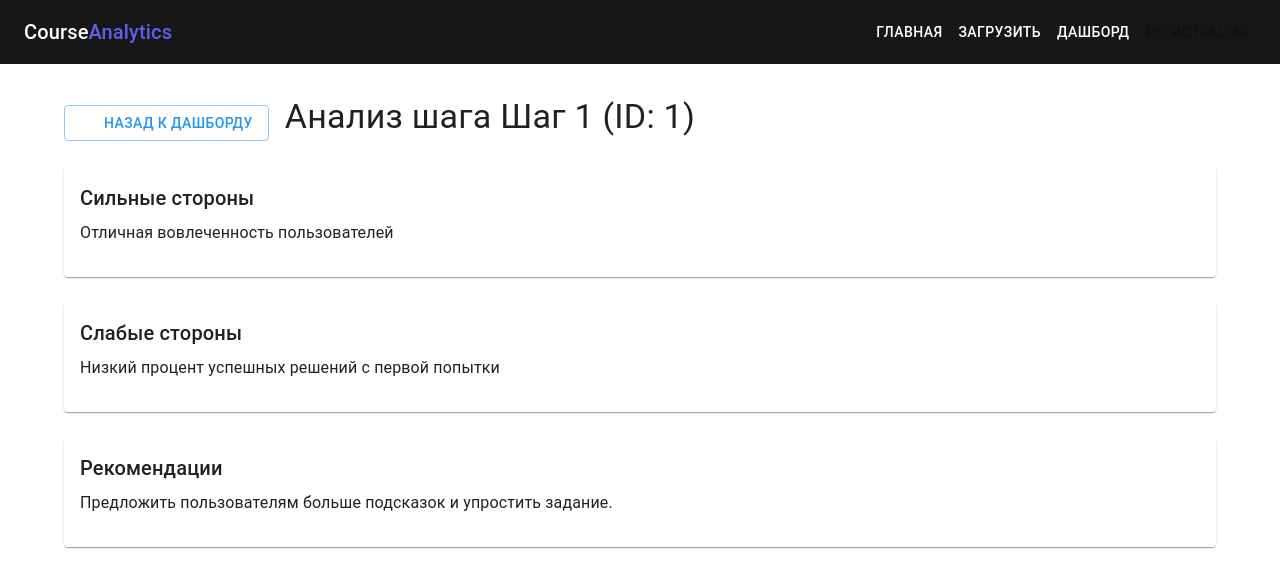
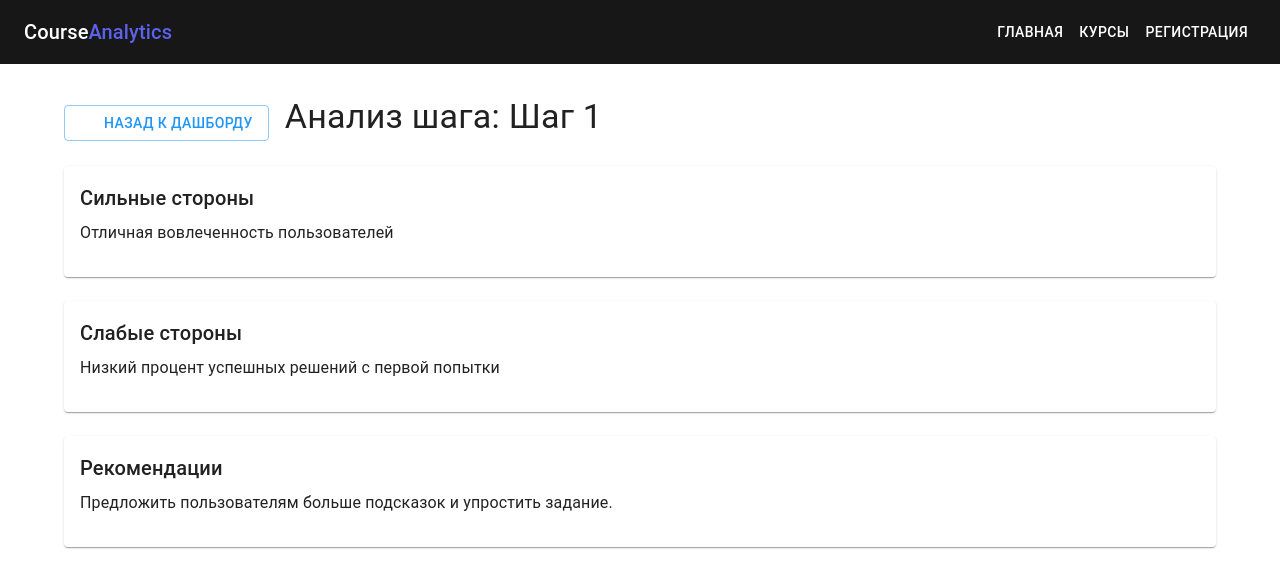
Before and after one commit to DepartmentOfSoftwareEngineeringFEFU/B9121-09.03.04-Eremenkmo-Artem-Kazachko-Egor, a React (Create React App) app in the folder frontend/: page /step/1 in a window 1280 px wide. Shown: the top 588 px of the page. Built offline with nearby package versions, Linux system fonts and the light colour scheme; some icons are missing.

Commit message:
Удалил ненужное

```diff
--- a/frontend/src/components/Header.jsx
+++ b/frontend/src/components/Header.jsx
@@ -44,12 +44,10 @@ function Header() {
             Главная
           </StyledButton>
           <StyledButton color="inherit" component={RouterLink} to="/upload">
-            Загрузить
+            Курсы
           </StyledButton>
-          <StyledButton color="inherit" component={RouterLink} to="/dashboard">
-            Дашборд
-          </StyledButton>
-          <StyledButton color="inherit" disabled>
+
+          <StyledButton color="inherit" >
             Регистрация
           </StyledButton>
         </Box>
--- a/frontend/src/components/StepAnalysis.jsx
+++ b/frontend/src/components/StepAnalysis.jsx
@@ -28,7 +28,7 @@ function StepAnalysis() {
           Назад к Дашборду
         </Button>
         <Typography variant="h4" gutterBottom>
-          Анализ шага {mockStepData.name} (ID: {mockStepData.step_id})
+          Анализ шага: {mockStepData.name}
         </Typography>
       </Box>
       <Paper sx={{ p: 2, mb: 3 }}>
```
